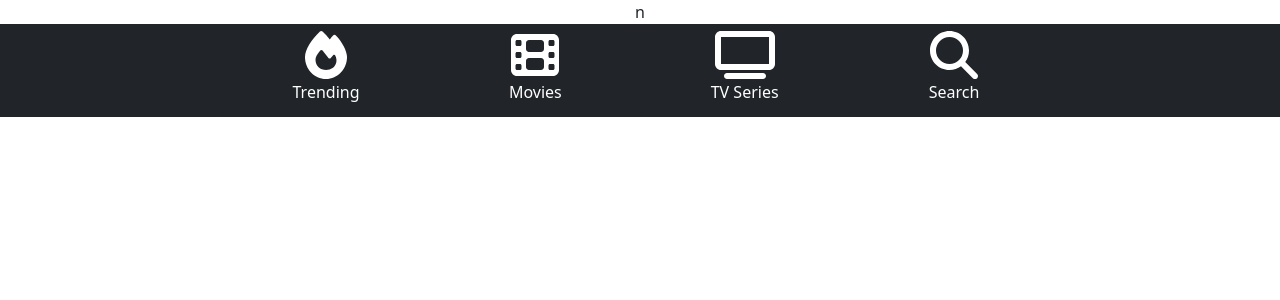
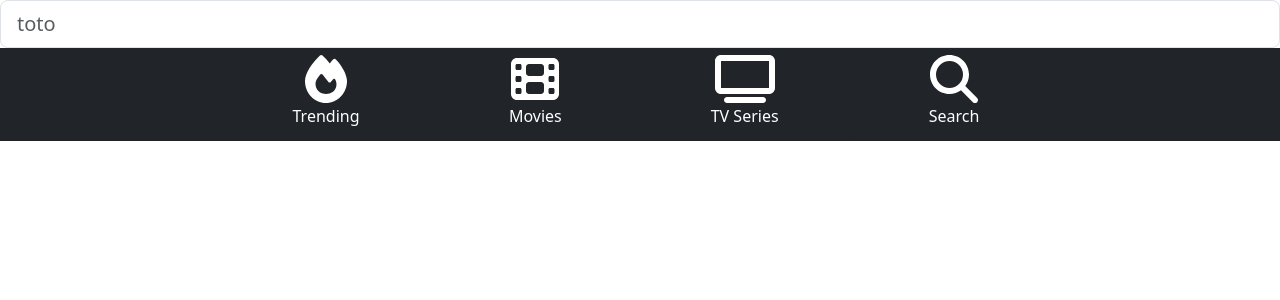
Before and after one commit to Laitrez/movieApp, a React (Create React App) app: page / in a window 1280 px wide. Shown: the top 300 px of the page. Built offline with nearby package versions, Linux system fonts and the light colour scheme.

Commit message:
correction du form controle

```diff
--- a/src/listeFillm.js
+++ b/src/listeFillm.js
@@ -31,7 +31,13 @@ function ListeFillm() {
     <>
       <Row>
         <Col>
-      n
+          <Form.Control
+            size="lg"
+            type="text"
+            placeholder="toto"
+            value={searchTerm}
+            onChange={Recherche}
+          />
         </Col>
       </Row>
       <div className="d-flex flex-wrap justify-content-center">
```
